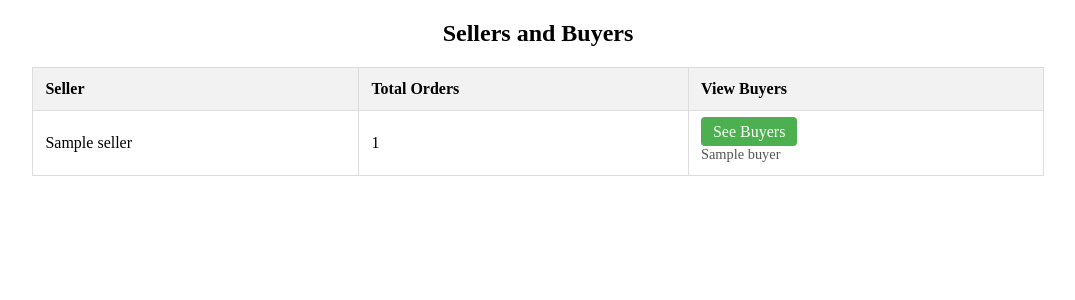
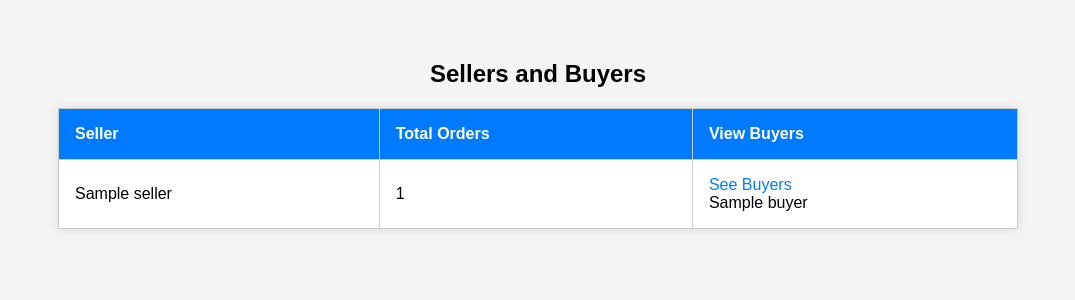
Before and after one commit to Verna-11/msgbot-app, a Flask app: template templates/sellers.html in a window 1280 px wide. Shown: the top 300 px of the page, without its empty margins (102-1177 px from the left). Run offline with Flask 3, Linux system fonts and the light colour scheme; the template is opened without the code that fills it: most values are stand-ins (such as "Sample title", 1, 10 or a date in 2020); some libraries are stand-ins or nearby versions.

Commit message:
fixed buyers sellers route

```diff
--- a/templates/buyers.html
+++ b/templates/buyers.html
@@ -57,7 +57,7 @@
     <tr>
         <td>{{ name }}</td>
         <td>{{ total_orders }}</td>
-    <td>₱{{ '{:.2f}'.format(total_spent) }}</td>
+        <td>₱{{ '{:.2f}'.format(total_spent or 0) }}</td>
     </tr>
     {% endfor %}
 </table>
--- a/templates/sellers.html
+++ b/templates/sellers.html
@@ -3,44 +3,45 @@
 <head>
     <title>Seller Dashboard</title>
     <style>
+        body {
+            font-family: Arial, sans-serif;
+            padding: 2rem;
+            background: #f4f4f4;
+        }
+        h1 {
+            text-align: center;
+            margin-bottom: 2rem;
+        }
         table {
             width: 80%;
             margin: auto;
             border-collapse: collapse;
+            background: white;
+            box-shadow: 0 0 10px rgba(0,0,0,0.1);
         }
-
         th, td {
-            padding: 12px;
-            border: 1px solid #ddd;
+            padding: 1rem;
+            border: 1px solid #ccc;
             text-align: left;
         }
-
         th {
-            background-color: #f2f2f2;
+            background: #007bff;
+            color: white;
         }
-
-        .buyers-list {
-            margin-top: 5px;
-            font-size: 0.9em;
-            color: #555;
+        tr:nth-child(even) {
+            background: #f9f9f9;
         }
-
-        .buyer-link {
-            margin-right: 10px;
+        a {
+            color: #007bff;
+            text-decoration: none;
         }
-
-        a.button {
-            padding: 6px 12px;
-            background-color: #4CAF50;
-            color: white;
-            text-decoration: none;
-            border-radius: 4px;
+        a:hover {
+            text-decoration: underline;
         }
-
-        a.button:hover {
-            background-color: #45a049;
+        .back-link {
+            text-align: center;
+            margin-top: 2rem;
         }
-
     </style>
 </head>
 <body>
```
Also changed, not shown: static/style.css (added, +35 -0 lines). Lines whose indentation alone changed are shown as unchanged.
